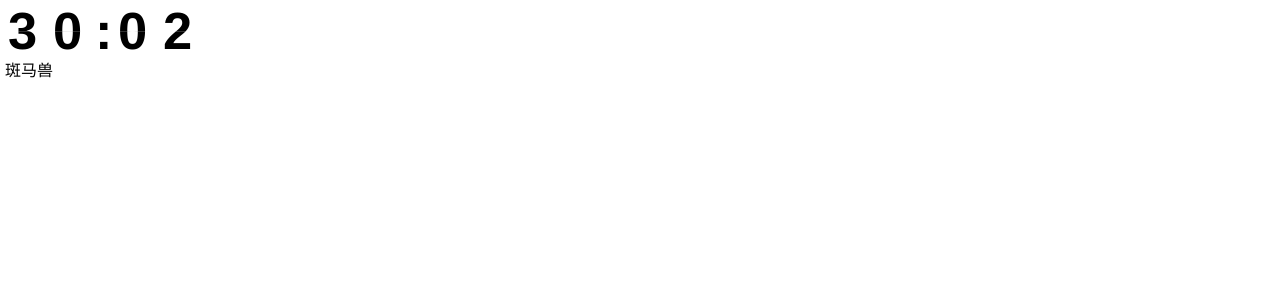
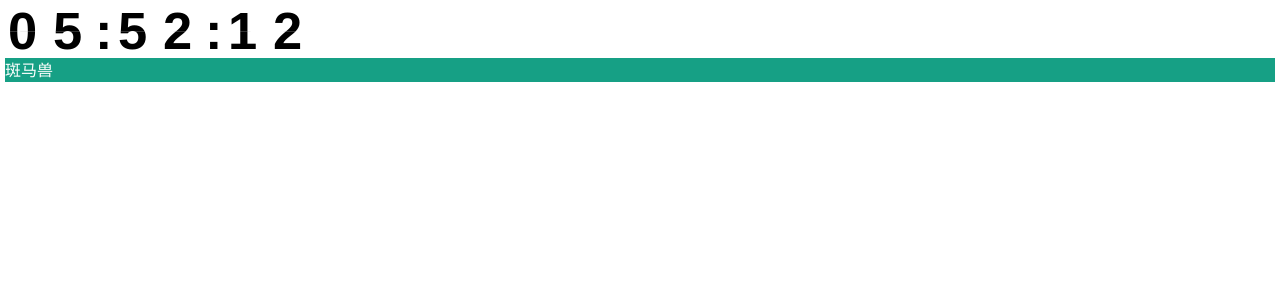
Before and after one commit to banmawang/flipClock, a Vue app: page / in a window 1280 px wide. Shown: the top 300 px of the page. Built offline with nearby package versions, Linux system fonts and the light colour scheme.

Commit message:
完善配置项的管理

```diff
--- a/src/renderer/src/App.vue
+++ b/src/renderer/src/App.vue
@@ -10,7 +10,7 @@ bm()
   <Suspense>
     <RouterView v-slot="{ Component }">
       <div class="drag">
-        <component :is="Component" />
+        <component :is="Component" class="flex flex-col justify-center items-center" />
       </div>
     </RouterView>
   </Suspense>
--- a/src/renderer/src/components/footer.vue
+++ b/src/renderer/src/components/footer.vue
@@ -1,10 +1,19 @@
-<script setup lang="ts"></script>
+<script setup lang="ts">
+import { useConfigStore } from '@renderer/store/useConfigStore'
+
+const { config } = useConfigStore()
+</script>
 
 <template>
-  <main class="bg-[#8e44ad] text-center mt-2 rounded-md drag">斑马兽</main>
+  <main
+    class="bg-[#8e44ad] w-full px-3 text-center mt-2 rounded-md text-white"
+    :style="{ backgroundColor: config.footer.bgColor, color: config.footer.color }"
+  >
+    斑马兽
+  </main>
 </template>
 
-<style lang="scss">
+<style lang="scss" scoped>
 main {
   user-select: none;
 }
--- a/src/renderer/src/store/useConfigStore.ts
+++ b/src/renderer/src/store/useConfigStore.ts
@@ -3,11 +3,19 @@ import { ref } from 'vue'
 
 export const useConfigStore = defineStore('config', () => {
   const config = ref({
-    type: 'timing' as 'clock' | 'timing',
-    timing: {
-      hour: 0,
-      minute: 30,
-      second: 10
+    clock: {
+      bgColor: '#fff',
+      color: '#000',
+      type: 'clock' as 'clock' | 'timing',
+      timing: {
+        hour: 0,
+        minute: 30,
+        second: 10
+      }
+    },
+    footer: {
+      bgColor: '#16a085',
+      color: '#fff'
     }
   })
   // function increment() {
--- a/src/renderer/src/views/Clock.vue
+++ b/src/renderer/src/views/Clock.vue
@@ -8,22 +8,26 @@ import { useConfigStore } from '@renderer/store/useConfigStore'
 const { config } = useConfigStore()
 
 onMounted(() => {
-  const instance = new FlipClock({ el: '#bm', ...config })
+  const instance = new FlipClock({ el: '#bm', ...config.clock })
   instance.render()
 })
 </script>
 
 <template>
   <main>
-    <div id="bm" class="drag"></div>
+    <div
+      id="bm"
+      class="drag"
+      :style="{ '--bgColor': config.clock.bgColor, '--color': config.clock.color }"
+    ></div>
     <FooterVue />
   </main>
 </template>
 
 <style lang="scss">
 :root {
-  --bgColor: #fff;
-  --width: 35px;
-  --color: #000;
+  // --bgColor: #fff;
+  // --width: 35px;
+  // --color: #000;
 }
 </style>
```
